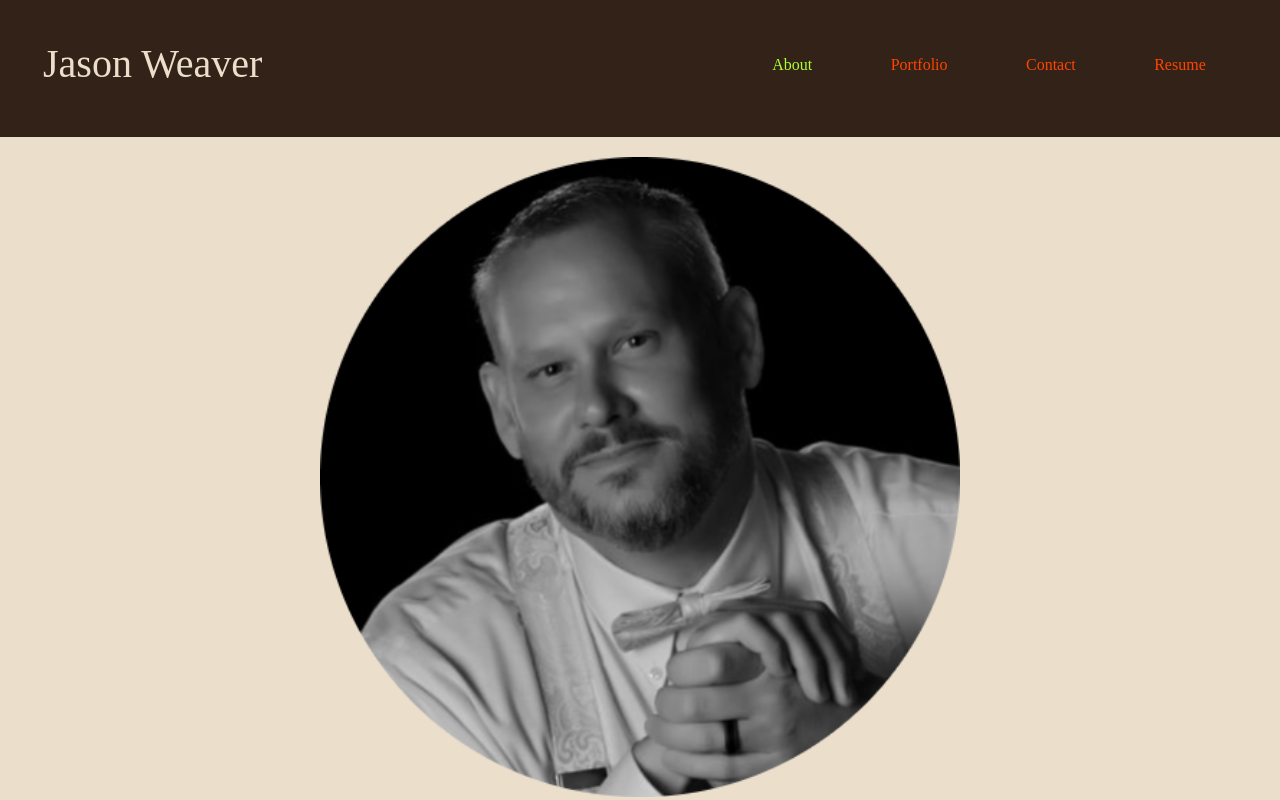
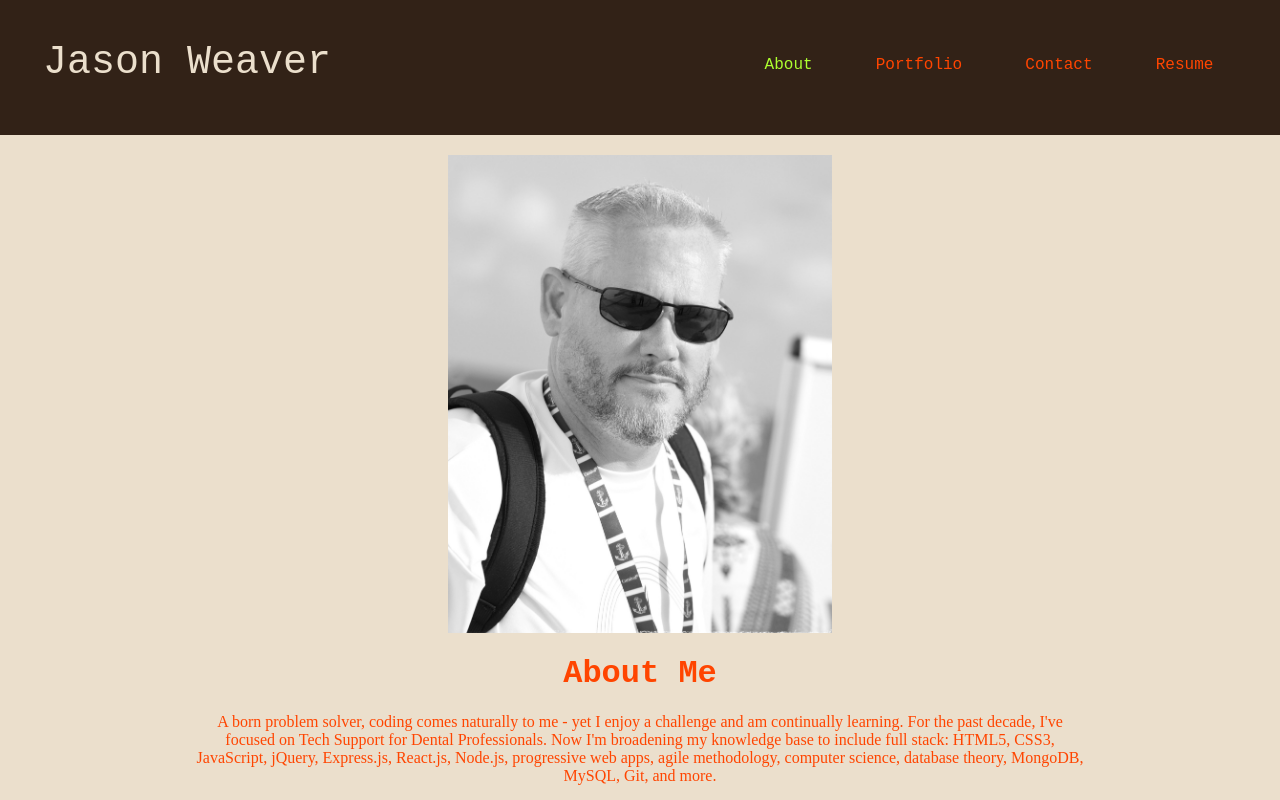
Before and after one commit to Jweaver74/React-Portfolio, a React (Create React App) app: page / in a window 1280 px wide. Shown: the top 800 px of the page. Built offline with nearby package versions, Linux system fonts and the light colour scheme.

Commit message:
updated style and pic

```diff
--- a/src/components/Footer/Footer.css
+++ b/src/components/Footer/Footer.css
@@ -3,7 +3,7 @@
 }
 
 #icon-hover{
-    color: #db791a;
+    color: blue;
     cursor: pointer;
 }
 
@@ -27,6 +27,7 @@
     -webkit-transform: perspective(1px) translateZ(0);
     transform: perspective(1px) translateZ(0);
     box-shadow: 0 0 1px rgba(0, 0, 0, 0);
+    color: blue;
 }
 
 .pop-on-hover,
@@ -40,4 +41,6 @@
     animation-timing-function: linear;
     -webkit-animation-iteration-count: 1;
     animation-iteration-count: 1;
+    cursor: pointer;
+    color: blue;
 }
--- a/src/components/Header/Header.css
+++ b/src/components/Header/Header.css
@@ -8,5 +8,6 @@
 
 #header-text{
     font-size: 40px;
-    color: #ebdfcc
+    color: #ebdfcc;
+    font-family: 'Courier New', Courier, monospace;
 }
--- a/src/components/Navigation/Navigation.css
+++ b/src/components/Navigation/Navigation.css
@@ -20,6 +20,7 @@
     display: flex;
     justify-content: end;
     color: orangered;
+    font-family: 'Courier New', Courier, monospace;
 }
 
 @media(max-width: 589px){
--- a/src/components/pages/About/About.css
+++ b/src/components/pages/About/About.css
@@ -1,17 +1,18 @@
 #hero{
     overflow: hidden;
-    width: 100vw;
-    height: auto;
+    width: 50vw;
+    height: 50vw;
 }
 
 #hero img{
     object-fit: contain;
     object-position: center;
-    max-width: 100%;
-    height: auto;
+    max-width: 50%;
+    height: 50px;
 }
 
 #about-me-title{
+    font-family: 'Courier New', Courier, monospace;
     display: flex;
     justify-content: center;
 }
--- a/src/components/pages/About/About.js
+++ b/src/components/pages/About/About.js
@@ -1,7 +1,7 @@
 import React from "react";
 import "./About.css";
 import CardMedia from "@mui/material/CardMedia";
-import hero from "../../../images/Jason bw formal-circle.png"
+import hero from "../../../images/Profile pic.jpg"
 
 export default function About() {
   return (
@@ -12,7 +12,7 @@ export default function About() {
           class-name="color-img"
           style={{
             height: "auto",
-            width: "50%",
+            width: "30%",
             margin: "0 auto",
             paddingTop: "20px",
           }}
--- a/src/components/pages/Contact/Contact.css
+++ b/src/components/pages/Contact/Contact.css
@@ -41,5 +41,9 @@
 
 #contact-button:hover{
     background-color: #db791a;
-    color: white;
+    color: red;
 }
+
+h1 {
+  font-family: "Courier New", Courier, monospace;
+}
--- a/src/components/pages/Portfolio/Portfolio.css
+++ b/src/components/pages/Portfolio/Portfolio.css
@@ -3,7 +3,7 @@
 div#project {
     display: flex;
     height: 23vh;
-    background-image: url(../../../images/project\ 1.png);
+    background-image: url(../../../images/Jason\ bw\ formal-circle.png);
     background-size: contain;
     background-repeat: no-repeat;
   }
@@ -14,6 +14,7 @@ div#project {
 
   #projTitle {
     display: hidden !important;
+    font-family: 'Courier New', Courier, monospace;
   }
 
   #portfolio-button {
--- a/src/components/pages/Resume/Resume.css
+++ b/src/components/pages/Resume/Resume.css
@@ -44,3 +44,7 @@
     background-color: #db791a;
     color: white;
 }
+
+h2 {
+    font-family: "Courier New", Courier, monospace;
+}
```
Also changed, not shown: src/images/Profile pic.jpg (added).
